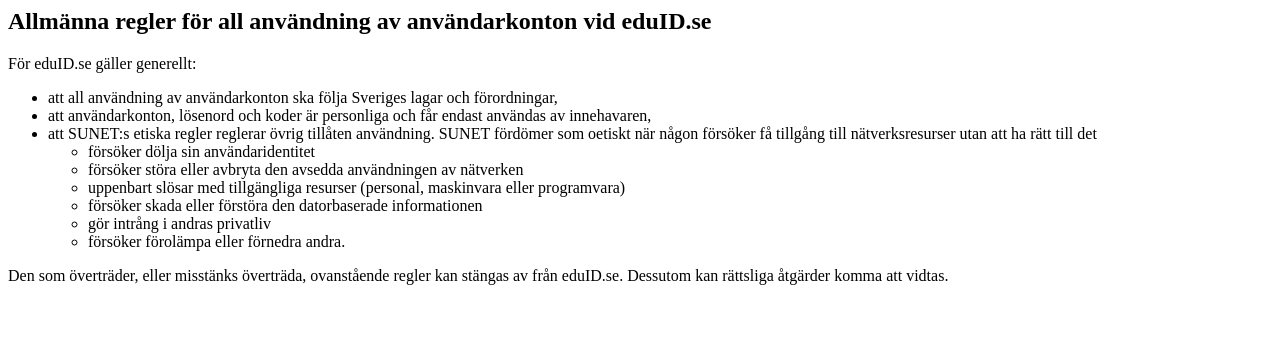
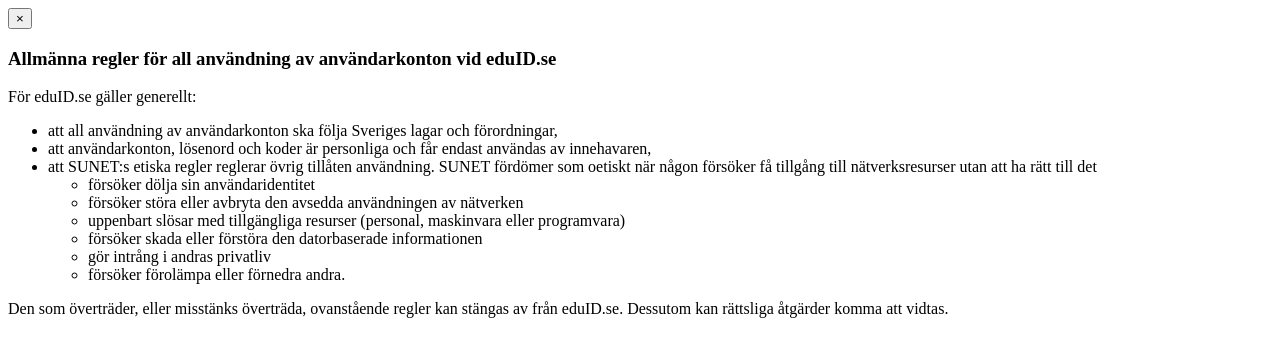
Before and after one commit to SUNET/eduid-signup, a Python web app: template eduid_signup/templates/acceptable_use_policy-sv.jinja2 in a window 1280 px wide. Shown: the top 357 px of the page. Run offline with Jinja, Linux system fonts and the light colour scheme; the template is opened without the code that fills it, so the values that code supplies are empty.

Commit message:
layout for terms of use in swedish

```diff
--- a/eduid_signup/templates/acceptable_use_policy-sv.jinja2
+++ b/eduid_signup/templates/acceptable_use_policy-sv.jinja2
@@ -1,5 +1,9 @@
-<h2>Allmänna regler för all användning av användarkonton vid eduID.se</h2>
+<div class='modal-header'>
+  <button type="button" class="close" data-dismiss="modal" aria-hidden="true">&times;</button>
+  <h3>Allmänna regler för all användning av användarkonton vid eduID.se</h3>
+</div>
 
+<div class='modal-body'>
   <p>För eduID.se gäller generellt:</p>
 
   <ul>
@@ -25,3 +29,4 @@
   <p>Den som överträder, eller misstänks överträda, ovanstående regler kan
      stängas av från eduID.se. Dessutom kan rättsliga åtgärder komma att vidtas.
   </p>
+</div>
```
Lines whose indentation alone changed are shown as unchanged.
